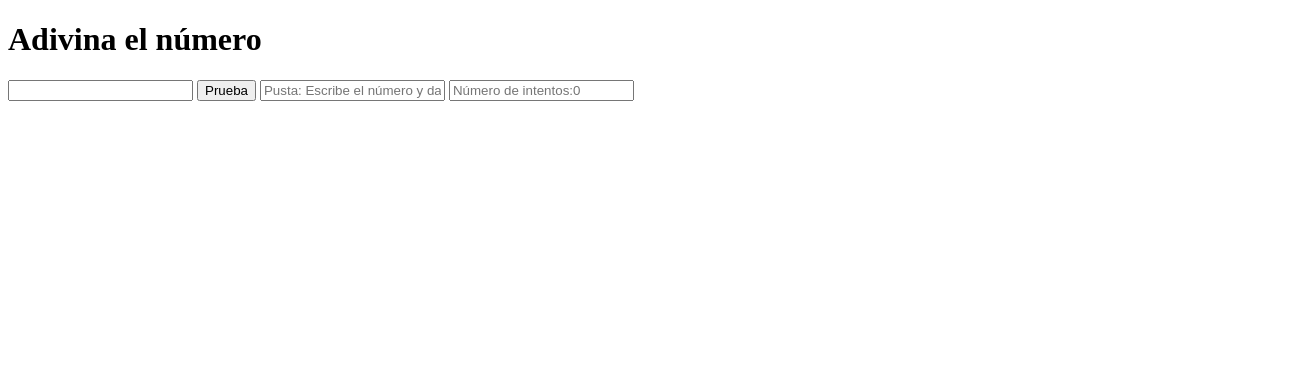
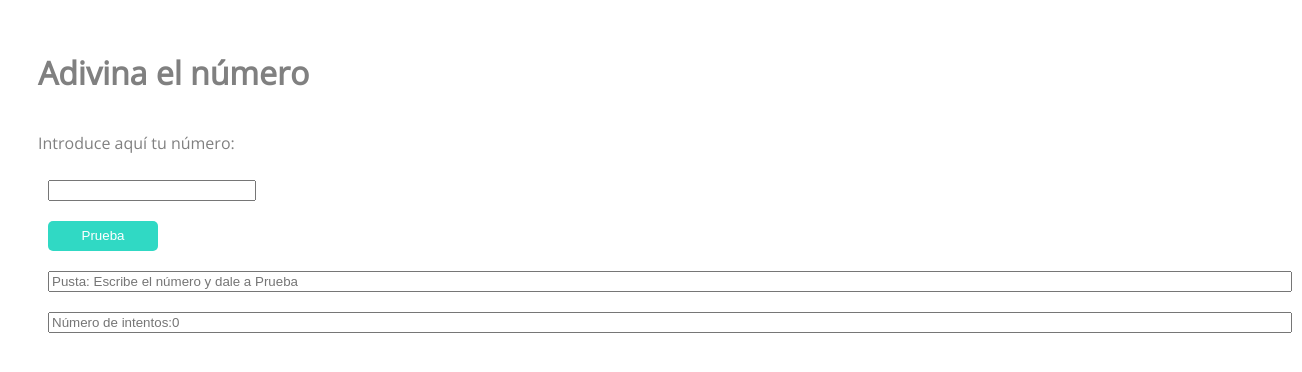
Before and after one commit to Adalab/modulo-2-evaluacion-intermedia-JuliaMersing, a plain HTML site: page index.html in a window 1280 px wide. Shown: the whole page, 1302 px wide, since content can reach past the window. Drawn offline with nearby package versions, Linux system fonts and the light colour scheme.

Commit message:
add style

```diff
--- a/index.html
+++ b/index.html
@@ -5,14 +5,20 @@
     <meta http-equiv="X-UA-Compatible" content="IE=edge" />
     <meta name="viewport" content="width=device-width, initial-scale=1.0" />
     <link rel="stylesheet" href="./main.css" />
+    <link rel="preconnect" href="https://fonts.gstatic.com" />
+    <link
+      href="https://fonts.googleapis.com/css2?family=Open+Sans&display=swap"
+      rel="stylesheet"
+    />
     <title>Prueba Intermedia. Módulo 2</title>
   </head>
   <body>
-    <main class="main js-page">
+    <main class="wrapper">
       <h1 class="js-title">Adivina el número</h1>
-      <form class="js-form" action="#">
-        <input type="number" class="js-imputHTML" />
-        <input class="js-button" type="button" value="Prueba" />
+      <form class="js-form wrapper-form" action="#">
+        <p>Introduce aquí tu número:</p>
+        <input type="number" class="js-imputHTML number" />
+        <input class="js-button button-style" type="button" value="Prueba" />
         <input
           type="text"
           id="clue"
--- a/main.css
+++ b/main.css
@@ -0,0 +1,32 @@
+.wrapper {
+  margin: 30px 30px;
+  font-family: "Open Sans";
+  color: grey;
+  display: flex;
+  flex-direction: column;
+  justify-content: left;
+  width: 100%;
+}
+
+.wrapper-form {
+  display: flex;
+  flex-direction: column;
+  justify-content: space-around;
+}
+
+input {
+  margin: 10px;
+}
+
+.button-style {
+  width: 110px;
+  height: 30px;
+  border-radius: 5px;
+  background-color: rgb(48, 217, 196);
+  color: white;
+  border: none;
+}
+
+.number {
+  width: 200px;
+}
```
